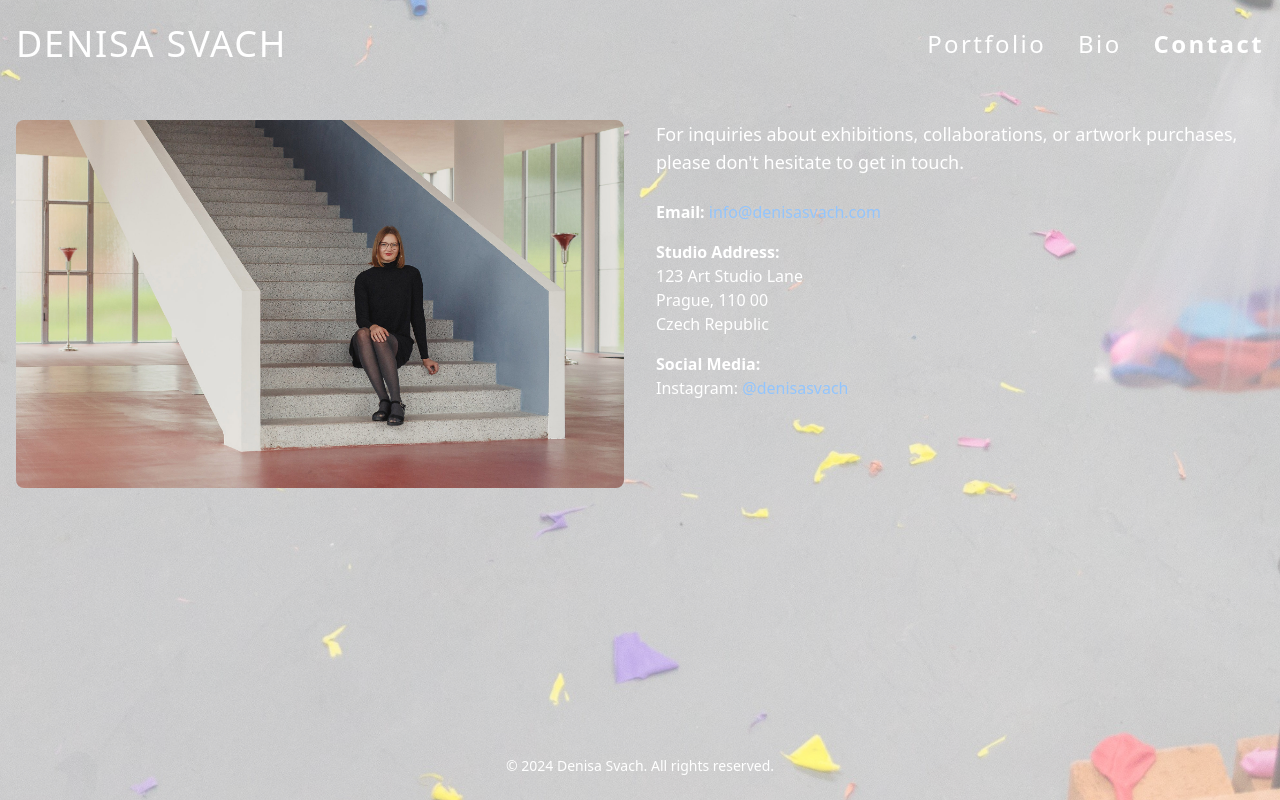
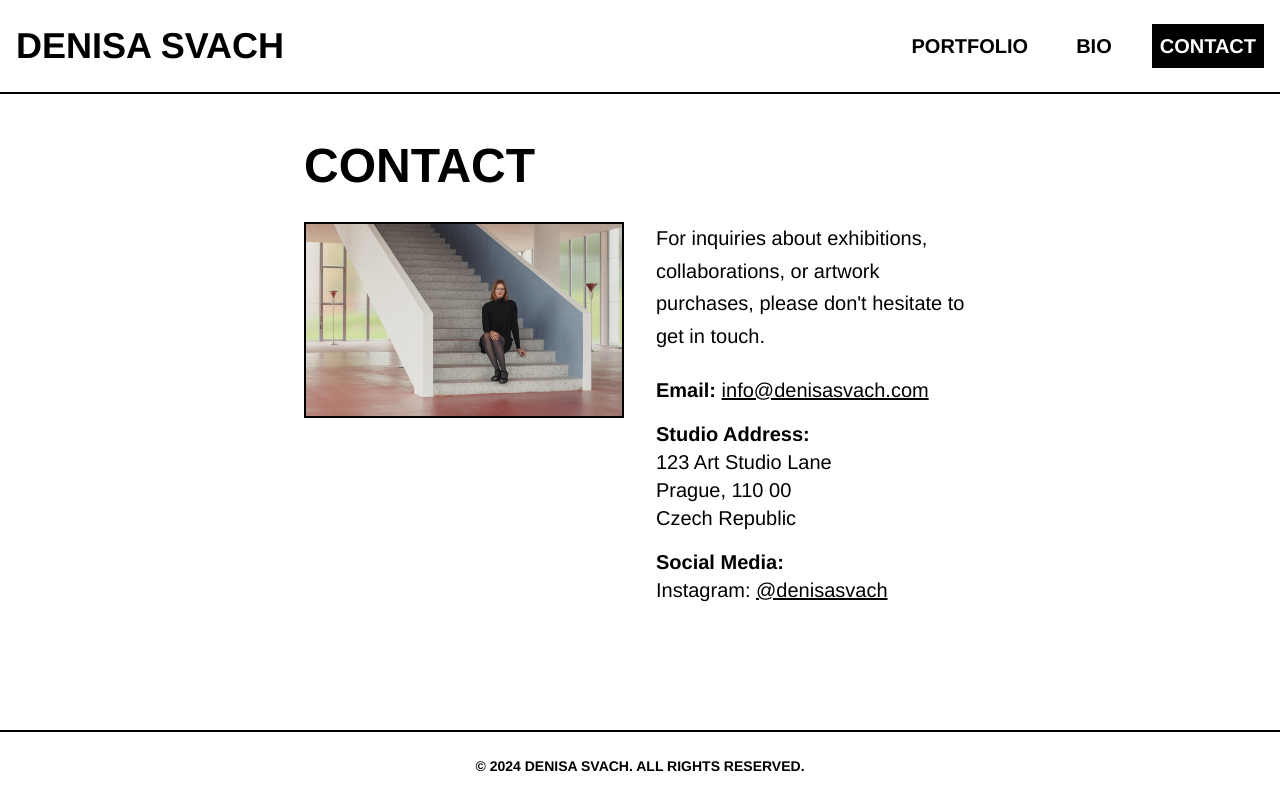
Before and after one commit to mpanko/denisasvach, a Next.js app: page /contact in a window 1280 px wide. Built offline with nearby package versions, Linux system fonts and the light colour scheme.

Commit message:
integrated swiss design

```diff
--- a/app/bio/page.tsx
+++ b/app/bio/page.tsx
@@ -5,15 +5,20 @@ import { bioSummary, bioSections } from '../data/bioData'
 export default function BioPage() {
   return (
     <div className="container mx-auto px-4 pt-8 pb-16">
+      <h1 className="text-5xl font-bold mb-12 uppercase text-center">About Denisa Svach</h1>
       <div className="flex flex-col md:flex-row gap-8">
-      <div className="md:w-2/5 text-white">
-        <p className="text-lg leading-relaxed">
-          {bioSummary}
+        <div className="md:w-2/5">
+          <div className="sticky top-24">
+            {bioSummary.split('\n\n').map((paragraph, index) => (
+              <p key={index} className="text-lg mb-6 leading-relaxed">
+                {paragraph}
               </p>
+            ))}
           </div>
-      <div className="md:w-3/5 text-white">
+        </div>
+        <div className="md:w-3/5">
           <div className="space-y-0">
-          <div className="border-t border-white mt-2"></div>
+            <div className="border-t-2 border-black mt-2"></div>
             <CollapsibleSection title="Education" items={bioSections.education} />
             <CollapsibleSection title="Residencies" items={bioSections.residencies} />
             <CollapsibleSection title="Scenography" items={bioSections.scenography} />
--- a/app/components/Footer.tsx
+++ b/app/components/Footer.tsx
@@ -2,9 +2,11 @@ import React from 'react'
 
 export default function Footer() {
   return (
-    <footer className="bg-transparent py-6">
-      <div className="container mx-auto px-4 text-center text-sm text-white">
-        © {new Date().getFullYear()} Denisa Svach. All rights reserved.
+    <footer className="bg-white border-t-2 border-black py-6">
+      <div className="container mx-auto px-4 text-center">
+        <p className="text-sm uppercase font-bold">
+          © {new Date().getFullYear()} Denisa Svach. All rights reserved.
+        </p>
       </div>
     </footer>
   )
--- a/app/components/Header.tsx
+++ b/app/components/Header.tsx
@@ -9,34 +9,33 @@ export default function Header() {
 
   const getLinkClassName = (href: string) => {
     const isActive = pathname === href || (href !== '/' && pathname.startsWith(href))
-    return `text-2xl tracking-widest transition-all duration-300 hover:text-white hover:font-bold ${
-      isActive ? 'text-white font-bold' : 'text-white'
-    }`
+    return `block text-xl uppercase font-bold transition-all duration-300 ${
+      isActive ? 'bg-black text-white' : 'hover:bg-black hover:text-white'
+    } p-2`
   }
 
   return (
-    <header className="sticky top-0 z-20 bg-white bg-opacity-0">
-      <div className="container mx-auto px-4 py-6 flex justify-between items-center">
-        <Link href="/" className="text-4xl font-extralight tracking-wider text-white uppercase">
-          Denisa Svach
+    <header className="sticky top-0 z-10 bg-white border-b-2 border-black">
+      <div className="container mx-auto px-4 py-6 flex flex-col md:flex-row justify-between items-start md:items-center">
+        <Link href="/" className="text-4xl font-bold mb-4 md:mb-0">
+          DENISA SVACH
         </Link>
-        <nav>
-          <ul className="flex space-x-8">
-            <li>
-              <Link href="/" className={getLinkClassName('/')}>
-                Portfolio
-              </Link>
-            </li>
-            <li>
-              <Link href="/bio" className={getLinkClassName('/bio')}>
-                Bio
-              </Link>
-            </li>
-            <li>
-              <Link href="/contact" className={getLinkClassName('/contact')}>
-                Contact
-              </Link>
-            </li>
+        <nav className="w-full md:w-auto">
+          <ul className="flex flex-col md:flex-row space-y-2 md:space-y-0 md:space-x-8">
+            {[
+              { name: 'Portfolio', href: '/' },
+              { name: 'Bio', href: '/bio' },
+              { name: 'Contact', href: '/contact' }
+            ].map((item) => (
+              <li key={item.name} className="w-full md:w-auto">
+                <Link
+                  href={item.href}
+                  className={getLinkClassName(item.href)}
+                >
+                  {item.name}
+                </Link>
+              </li>
+            ))}
           </ul>
         </nav>
       </div>
--- a/app/components/Layout.tsx
+++ b/app/components/Layout.tsx
@@ -5,7 +5,7 @@ import Footer from './Footer'
 
 export default function Layout({ children }: { children: React.ReactNode }) {
   return (
-    <div className="min-h-screen font-sans relative">
+    <div className="min-h-screen flex flex-col font-sans relative">
       <div className="fixed inset-0 z-0">
         <Image
           src="/background.jpg"
@@ -14,7 +14,7 @@ export default function Layout({ children }: { children: React.ReactNode }) {
           sizes="100vw"
           style={{
             objectFit: 'cover',
-            filter: 'opacity(50%) saturate(100%) brightness(100%) contrast(100%)'
+            filter: 'opacity(0%) saturate(100%) brightness(100%) contrast(100%)'
           }}
           quality={100}
           priority
@@ -22,7 +22,7 @@ export default function Layout({ children }: { children: React.ReactNode }) {
       </div>
       <div className="relative z-10 flex flex-col min-h-screen">
         <Header />
-        <main className="flex-grow">
+        <main className="flex-grow container mx-auto px-0 py-12">
           {children}
         </main>
         <Footer />
--- a/app/components/ProjectDetail.tsx
+++ b/app/components/ProjectDetail.tsx
@@ -12,16 +12,16 @@ export default function ProjectDetail({ projectId }: ProjectDetailProps) {
   if (!project) return <div>Project not found</div>
 
   return (
-    <div className="text-white">
-      <h1 className="text-4xl font-light mb-8 tracking-wide">{project.title}</h1>
+    <div className="container mx-auto px-0">
+      <h1 className="text-5xl font-bold mb-12 uppercase text-center">{project.title}</h1>
       <div className="grid grid-cols-1 md:grid-cols-2 gap-8">
         {project.content.map((item, index) => (
           <div key={index} className={item.span ? "col-span-full" : ""}>
             {item.type === 'text' && (
-              <p className="text-lg leading-relaxed">{item.content}</p>
+              <p className="text-lg leading-relaxed bg-white bg-opacity-80 p-4">{item.content}</p>
             )}
             {item.type === 'image' && item.src && (
-              <div className="relative aspect-[4/3] border border-white">
+              <div className="relative aspect-[4/3] border-2 border-black">
                 <Image
                   src={item.src}
                   alt={item.alt || ''}
--- a/app/contact/page.tsx
+++ b/app/contact/page.tsx
@@ -3,7 +3,8 @@ import Image from 'next/image'
 
 export default function ContactPage() {
   return (
-    <div className="container mx-auto px-4 pt-8 pb-16">
+    <div className="max-w-2xl mx-auto">
+      <h1 className="text-5xl font-bold mb-8 uppercase">Contact</h1>
       <div className="flex flex-col md:flex-row gap-8">
         <div className="md:w-1/2">
           <Image
@@ -11,21 +12,21 @@ export default function ContactPage() {
             alt="Denisa Svach"
             width={300}
             height={400}
-            className="w-full h-auto object-cover rounded-lg"
+            className="w-full h-auto object-cover border-2 border-black"
           />
         </div>
-        <div className="md:w-1/2 text-white">
-          <p className="text-lg mb-6">
+        <div className="md:w-1/2">
+          <p className="text-xl mb-6 leading-relaxed">
             For inquiries about exhibitions, collaborations, or artwork purchases, please don't hesitate to get in touch.
           </p>
-          <div className="space-y-4">
-            <p>
+          <ul className="text-xl space-y-4">
+            <li>
               <strong>Email:</strong>{' '}
-              <a href="mailto:info@denisasvach.com" className="text-blue-300 hover:underline">
+              <a href="mailto:info@denisasvach.com" className="underline hover:bg-black hover:text-white">
                 info@denisasvach.com
               </a>
-            </p>
-            <p>
+            </li>
+            <li>
               <strong>Studio Address:</strong>
               <br />
               123 Art Studio Lane
@@ -33,16 +34,16 @@ export default function ContactPage() {
               Prague, 110 00
               <br />
               Czech Republic
-            </p>
-            <p>
+            </li>
+            <li>
               <strong>Social Media:</strong>
               <br />
               Instagram:{' '}
-              <a href="https://www.instagram.com/denisasvach" target="_blank" rel="noopener noreferrer" className="text-blue-300 hover:underline">
+              <a href="https://www.instagram.com/denisasvach" target="_blank" rel="noopener noreferrer" className="underline hover:bg-black hover:text-white">
                 @denisasvach
               </a>
-            </p>
-          </div>
+            </li>
+          </ul>
         </div>
       </div>
     </div>
--- a/app/globals.css
+++ b/app/globals.css
@@ -4,20 +4,28 @@
 
 :root {
   --background: #ffffff;
-  --foreground: #171717;
-}
-
-@media (prefers-color-scheme: dark) {
-  :root {
-    --background: #0a0a0a;
-    --foreground: #ededed;
-  }
+  --foreground: #000000;
 }
 
 body {
   color: var(--foreground);
   background: var(--background);
-  font-family: Arial, Helvetica, sans-serif;
+  font-family: 'Helvetica', 'Arial', sans-serif;
+}
+
+h1, h2, h3, h4, h5, h6 {
+  text-transform: uppercase;
+  font-weight: bold;
+}
+
+a {
+  text-decoration: none;
+  color: inherit;
+}
+
+a:hover {
+  background-color: var(--foreground);
+  color: var(--background);
 }
 
 @layer utilities {
@@ -26,20 +34,14 @@ body {
   }
 }
 
-@font-face {
-  font-family: 'Akkurat';
-  src: url('/fonts/Akkurat-Light.woff2') format('woff2'),
-       url('/fonts/Akkurat-Light.woff') format('woff');
-  font-weight: 300;
-  font-style: normal;
-  font-display: swap;
+.border-black {
+  border-color: var(--foreground);
 }
 
-@font-face {
-  font-family: 'Akkurat';
-  src: url('/fonts/Akkurat-Regular.woff2') format('woff2'),
-       url('/fonts/Akkurat-Regular.woff') format('woff');
-  font-weight: 400;
-  font-style: normal;
-  font-display: swap;
+.bg-black {
+  background-color: var(--foreground);
 }
+
+.text-white {
+  color: var(--background);
+}
--- a/app/page.tsx
+++ b/app/page.tsx
@@ -1,11 +1,32 @@
 import React from 'react'
-import ProjectGrid from './components/ProjectGrid'
+import Image from 'next/image'
+import Link from 'next/link'
+import { projects } from './data/projects'
 
 export default function Home() {
   return (
     <div className="container mx-auto px-4 pt-8 pb-16">
-      <h1 className="sr-only">Denisa Svach Portfolio</h1>
-      <ProjectGrid />
+      <h1 className="text-5xl font-bold mb-12 uppercase text-center">Denisa Svach Portfolio</h1>
+      <div className="grid grid-cols-1 md:grid-cols-2 gap-12">
+        {projects.map((project) => (
+          <Link key={project.id} href={`/project/${project.id}`}>
+            <div className="group cursor-pointer">
+              <div className="relative aspect-[16/9] overflow-hidden border-2 border-black">
+                <Image
+                  src={project.image}
+                  alt={project.title}
+                  fill
+                  sizes="(max-width: 768px) 100vw, (max-width: 1200px) 50vw, 33vw"
+                  className="object-cover transition-transform duration-500 group-hover:scale-110"
+                />
+                <div className="absolute inset-0 bg-black bg-opacity-70 opacity-0 group-hover:opacity-100 transition-opacity duration-500 flex items-center justify-center">
+                  <h2 className="text-white text-3xl font-bold uppercase">{project.title}</h2>
+                </div>
+              </div>
+            </div>
+          </Link>
+        ))}
+      </div>
     </div>
   )
 }
--- a/tailwind.config.ts
+++ b/tailwind.config.ts
@@ -13,10 +13,11 @@ const config: Config = {
         foreground: "var(--foreground)",
       },
       fontFamily: {
-        mono: ['var(--font-roboto-mono)', 'monospace'],
+        sans: ['Helvetica', 'Arial', 'sans-serif'],
       },
     },
   },
   plugins: [],
 };
+
 export default config;
```
Also changed, not shown: app/components/CollapsibleSection.tsx (+20 -10 lines), app/components/ProjectGrid.tsx (deleted, +0 -31 lines). Lines whose indentation alone changed are shown as unchanged.
